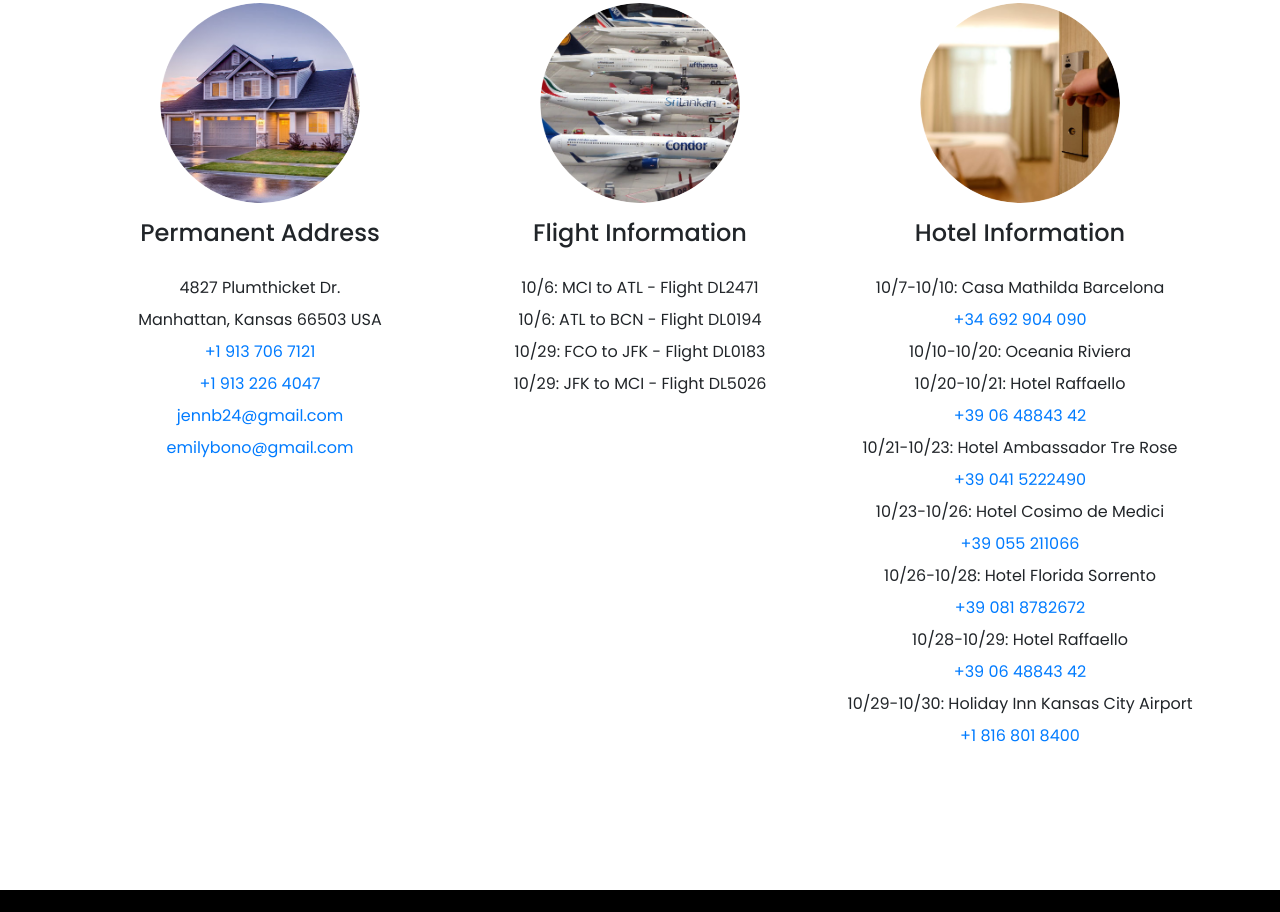
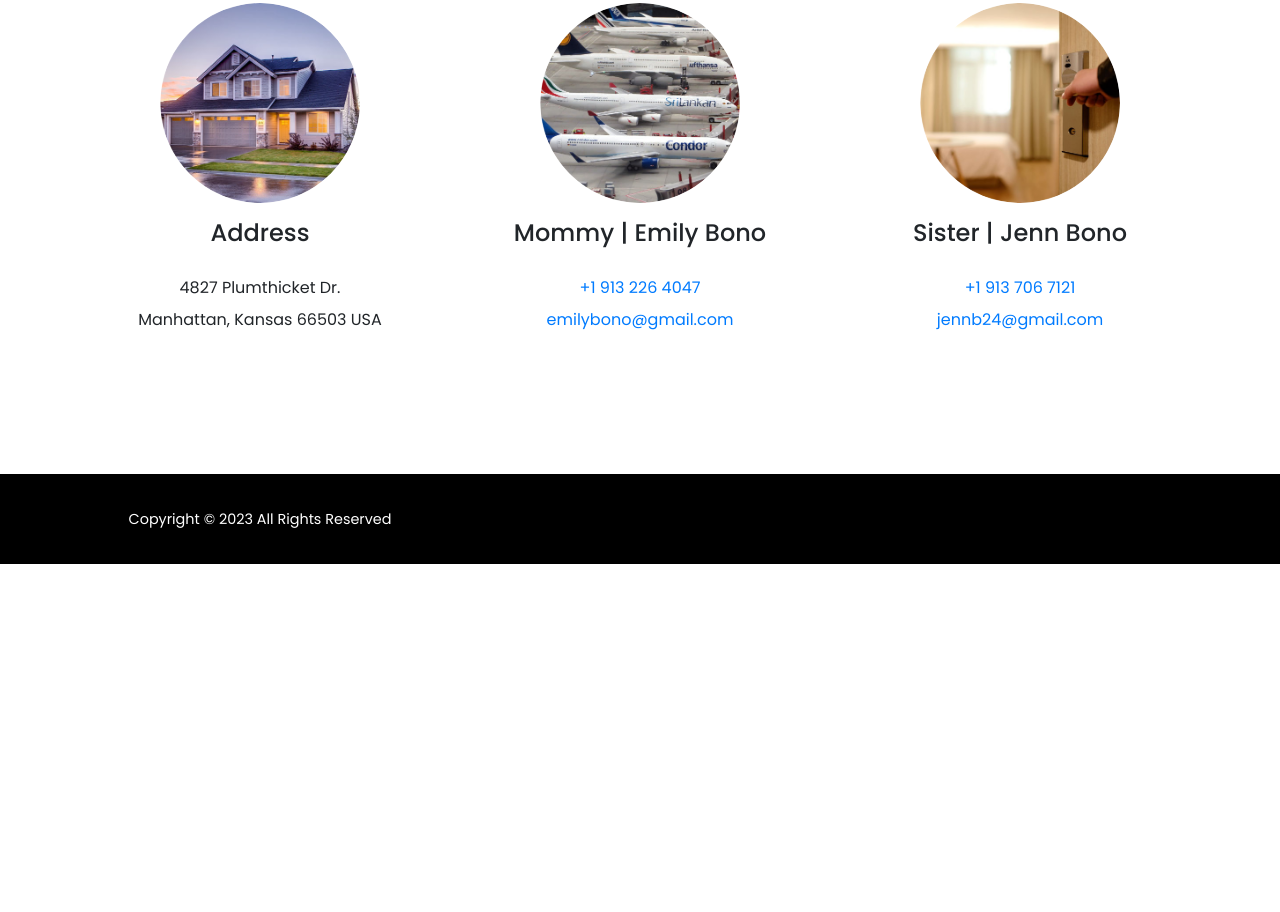
Before and after one commit to jennbono/keeleyjonesbono, a plain HTML site: page index.html in a window 1280 px wide. Shown: the part 703-1615 px from the top of the page. After the commit the page ends 1267 px from the top, so only its background shows below. Drawn offline with nearby package versions, Linux system fonts and the light colour scheme.

Commit message:
change titles

```diff
--- a/index.html
+++ b/index.html
@@ -31,7 +31,7 @@
     <div class="container">
       <div class="row">
         <div class="col-lg-12 text-center">
-          <h2 class="section-heading">Our Itinerary</h2>
+          <h2 class="section-heading">Keeley Jones Bono</h2>
         </div>
       </div>
     </div>
@@ -44,45 +44,26 @@
         <div class="col-md-4 text-center image">
           <img class="mx-auto rounded-circle" src="assets/images/home.png" alt="">
             <p></p>
-            <h4 class="name">Permanent Address</h4>
+            <h4 class="name">Address</h4>
             <br>
             <p>4827 Plumthicket Dr.</p>
             <p>Manhattan, Kansas 66503 USA</p>
-            <p><a href="tel:+19137067121">+1 913 706 7121</a></p>
-            <p><a href="tel:+19132264047">+1 913 226 4047</a></p>
-            <p><a href="mailto:jennb24@gmail.com">jennb24@gmail.com</a></p>
-            <p><a href="mailto:emilybono@gmail.com">emilybono@gmail.com</a></p>
          </div>
         <div class="col-md-4 text-center image">
           <img class="mx-auto rounded-circle" src="assets/images/plane.png" alt="">
           <p></p>
-          <h4 class="name">Flight Information</h4>
+          <h4 class="name">Mommy | Emily Bono</h4>
           <br>
-          <p>10/6: MCI to ATL - Flight DL2471</p>
-          <p>10/6: ATL to BCN - Flight DL0194</p>
-          <p>10/29: FCO to JFK - Flight DL0183</p>
-          <p> 10/29: JFK to MCI - Flight DL5026</p>
+          <p><a href="tel:+19132264047">+1 913 226 4047</a></p>
+          <p><a href="mailto:emilybono@gmail.com">emilybono@gmail.com</a></p>
         </div>
         <div class="col-md-4 text-center image">
           <img class="mx-auto rounded-circle" src="assets/images/hotel.png" alt="">
           <p></p>
-          <h4 class="name">Hotel Information</h4>
+          <h4 class="name">Sister | Jenn Bono</h4>
           <br>
-          <p>10/7-10/10: Casa Mathilda Barcelona</p>
-          <p><a href="tel:+34692904090">+34 692 904 090</a></p>
-          <p>10/10-10/20: Oceania Riviera</p>
-          <p>10/20-10/21: Hotel Raffaello<p>
-          <p><a href="tel:+39964884342">+39 06 48843 42</a></p>
-          <p>10/21-10/23: Hotel Ambassador Tre Rose</p>
-          <p><a href="tel:+390415222490">+39 041 5222490</a></p>
-          <p>10/23-10/26: Hotel Cosimo de Medici</p>
-          <p><a href="tel:+39055211066">+39 055 211066</a></p>
-          <p>10/26-10/28: Hotel Florida Sorrento</p>
-          <p><a href="tel:+390818782672">+39 081 8782672</a></p>
-          <p>10/28-10/29: Hotel Raffaello</p>
-          <p><a href="tel:+39064884342">+39 06 48843 42</a></p>
-          <p>10/29-10/30: Holiday Inn Kansas City Airport</p>
-          <p><a href="tel:+18164642345">+1 816 801 8400</a></p>
+          <p><a href="tel:+19137067121">+1 913 706 7121</a></p>
+          <p><a href="mailto:jennb24@gmail.com">jennb24@gmail.com</a></p>
         </div>
     </div>
   </section>
```
